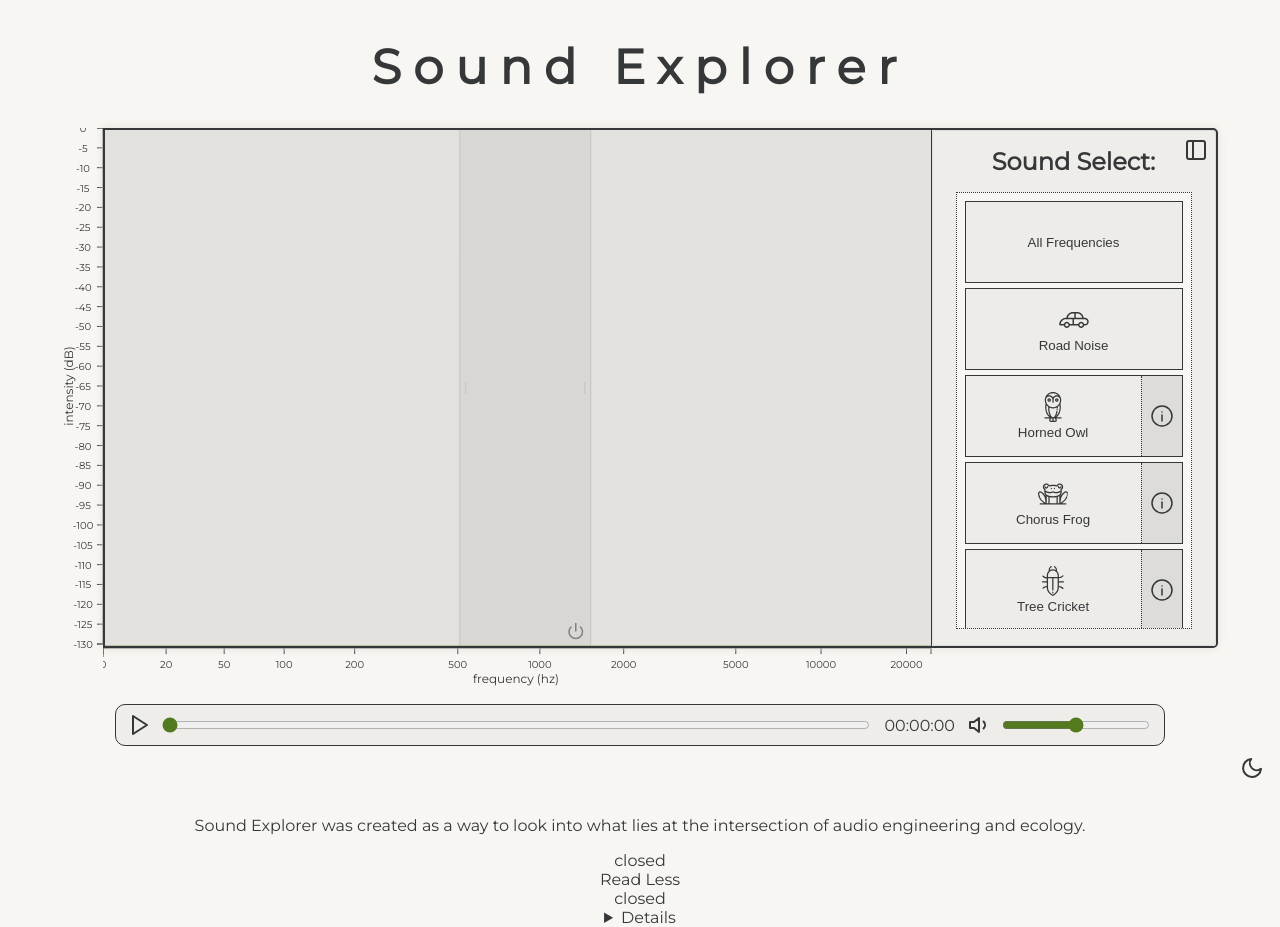
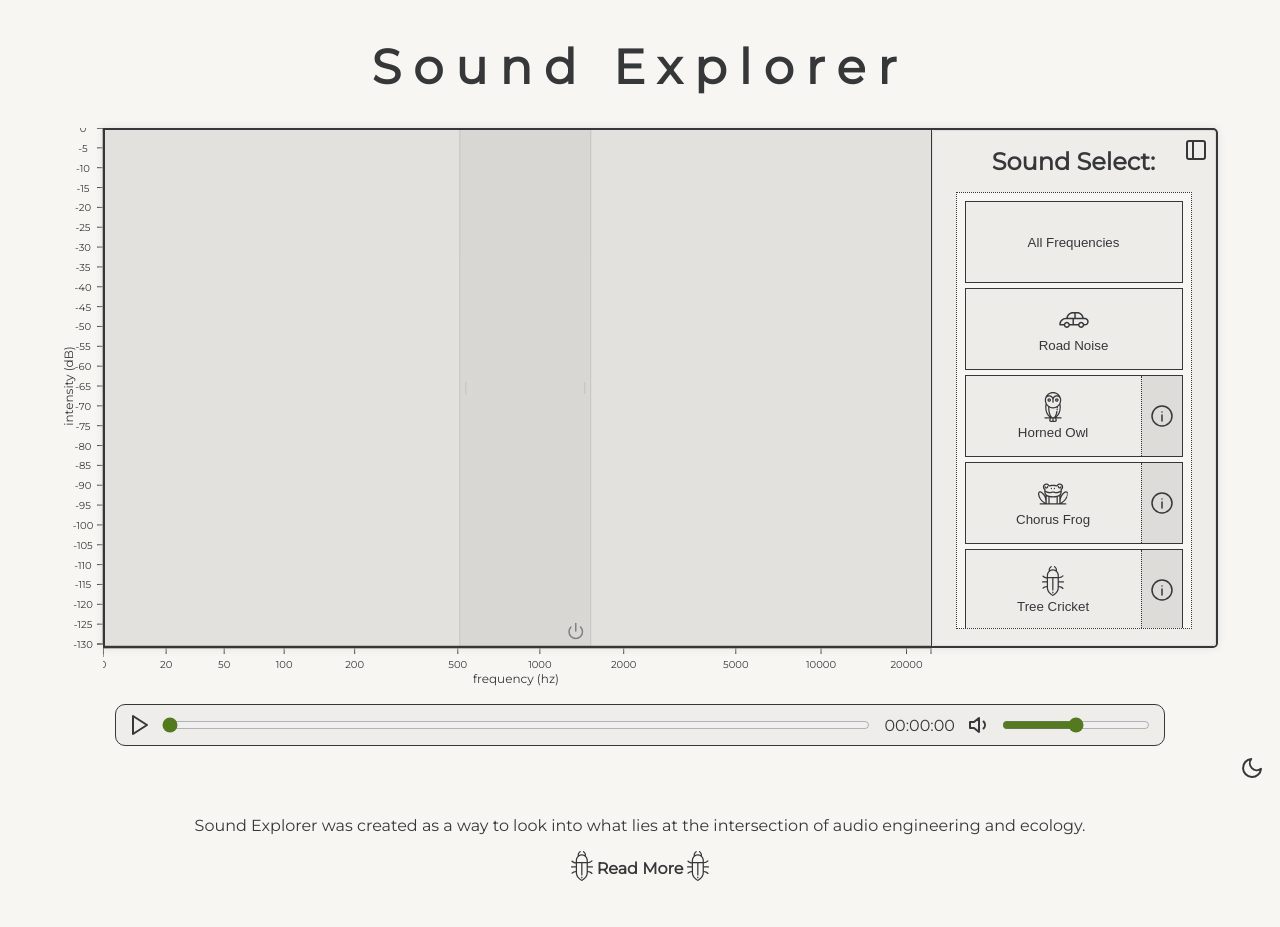
Before and after one commit to mihtmo/frequency-filter, a React (Create React App) app: page / in a window 1280 px wide. After the commit the page ends 901 px from the top, so only its background shows below. Built offline with nearby package versions, Linux system fonts and the light colour scheme.

Commit message:
working on custom details, changed audio file

```diff
--- a/src/App.js
+++ b/src/App.js
@@ -10,6 +10,7 @@ import RotateIcon from './components/icons/RotateIcon';
 import isMobileBrowser from './helpers/isMobileBrowser';
 import PowerIcon from './components/icons/PowerIcon';
 import CustomDetails from './components/CustomDetails';
+import { BeetleIcon } from './components/icons/SoundSourceIcons';
 
 function App() {
     const [isLandscapeMode, setIsLandscapeMode] = useState(
@@ -120,8 +121,8 @@ function App() {
                     ecology.
                 </p>
                 <CustomDetails
-                    openSummary='Read More'
-                    closedSummary='Read Less'
+                    openSummary='Read Less'
+                    closedSummary='Read More'
                     iconOrientation='both'
                     body={
                         <>
@@ -188,12 +189,9 @@ function App() {
                         </p>
                         </>
                     }
-                    customOpenIcon='open'
-                    customClosedIcon='closed'
+                    customOpenIcon={<BeetleIcon/>}
+                    customClosedIcon={<BeetleIcon/>}
                     />
-                <details id='sound-explorer-description'>
-
-                </details>
         </div>
     );
     }
--- a/src/components/ChartAndAxes.js
+++ b/src/components/ChartAndAxes.js
@@ -57,6 +57,7 @@ const ChartAndAxes = () => {
     useEffect(() => {
         const chart = chartRef.current;
         const chartRect = chart.getBoundingClientRect();
+        console.log(chartRect);
         setChartDims({
             'width': chartRect.width,
             'height': chartRect.height,
--- /dev/null
+++ b/src/components/CustomDetails.css
@@ -0,0 +1,20 @@
+.details-icon, .details-summary {
+    cursor: pointer;
+    font-weight: bold;
+}
+
+.details-summary-wrapper {
+    display: flex;
+    justify-content: center;
+    align-items: center;
+    width: fit-content;
+    margin: auto;
+}
+
+.details-summary-wrapper:hover .details-icon {
+    transform: rotate(180deg);
+}
+
+.custom-details-wrapper {
+    margin: 1em;
+}
--- a/src/components/CustomDetails.js
+++ b/src/components/CustomDetails.js
@@ -1,8 +1,10 @@
 import { useState } from "react";
+import './CustomDetails.css';
 
 // Custom details element because I'm tired of modifying the default one
 const CustomDetails = ({ openSummary, closedSummary, body, customOpenIcon, customClosedIcon, iconOrientation }) => {
     const [isExpanded, setISExpanded] = useState(false);
+
     const openIcon = customOpenIcon ? customOpenIcon : '▼';
     const closedIcon = customClosedIcon ? customClosedIcon : '▶︎';
 
@@ -17,31 +19,33 @@ const CustomDetails = ({ openSummary, closedSummary, body, customOpenIcon, custo
         <div className='custom-details-wrapper' onClick={handleClick}>
             {isExpanded ? (
                 <>
-                    {(orientation === 'left' || orientation === 'both') &&
-                        <span> {icon} </span>
-                    }
-                    <div className='details-summary-open'>
-                        {openSummary}
+                    <div className='details-summary-wrapper'>
+                        {(orientation === 'left' || orientation === 'both') &&
+                            <span className='details-icon'> {icon} </span>
+                        }
+                        <span className='details-summary-open details-summary'>
+                            {openSummary}
+                        </span>
+                        {(orientation === 'right' || orientation === 'both') &&
+                            <span className='details-icon'> {icon} </span>
+                        }
                     </div>
-                    {(orientation === 'right' || orientation === 'both') &&
-                        <span> {icon} </span>
-                    }
                     <div className='custom-details-body'>
                         {body}
                     </div>
                 </>
             ) : (
-                <>
+                <div className='details-summary-wrapper'>
                     {(orientation === 'left' || orientation === 'both') &&
-                        <span> {icon} </span>
+                        <span className='details-icon'> {icon} </span>
                     }
-                    <div className='details-summary-closed'>
+                    <span className='details-summary-closed details-summary'>
                         {closedSummary}
-                    </div>
+                    </span>
                     {(orientation === 'right' || orientation === 'both') &&
-                        <span> {icon} </span>
+                        <span className='details-icon'> {icon} </span>
                     }
-                </>
+                </div>
             )}
         </div>
     )
--- a/src/components/FFTVisualizer.js
+++ b/src/components/FFTVisualizer.js
@@ -17,6 +17,7 @@ const FFTVisualizer = ({ xScale, yScale, chartDims }) => {
         const sampleRate = audio.ctx.sampleRate;
         const binCount = audio.analyser.frequencyBinCount;
         // Find number of frequencies each bin expresses
+        console.log(sampleRate)
         const freqPerBin = ((sampleRate / 2) / binCount);
 
         const paintCanvas = () => {
```
Also changed, not shown: 1 other file (tests, documents, lock files or other folders).
